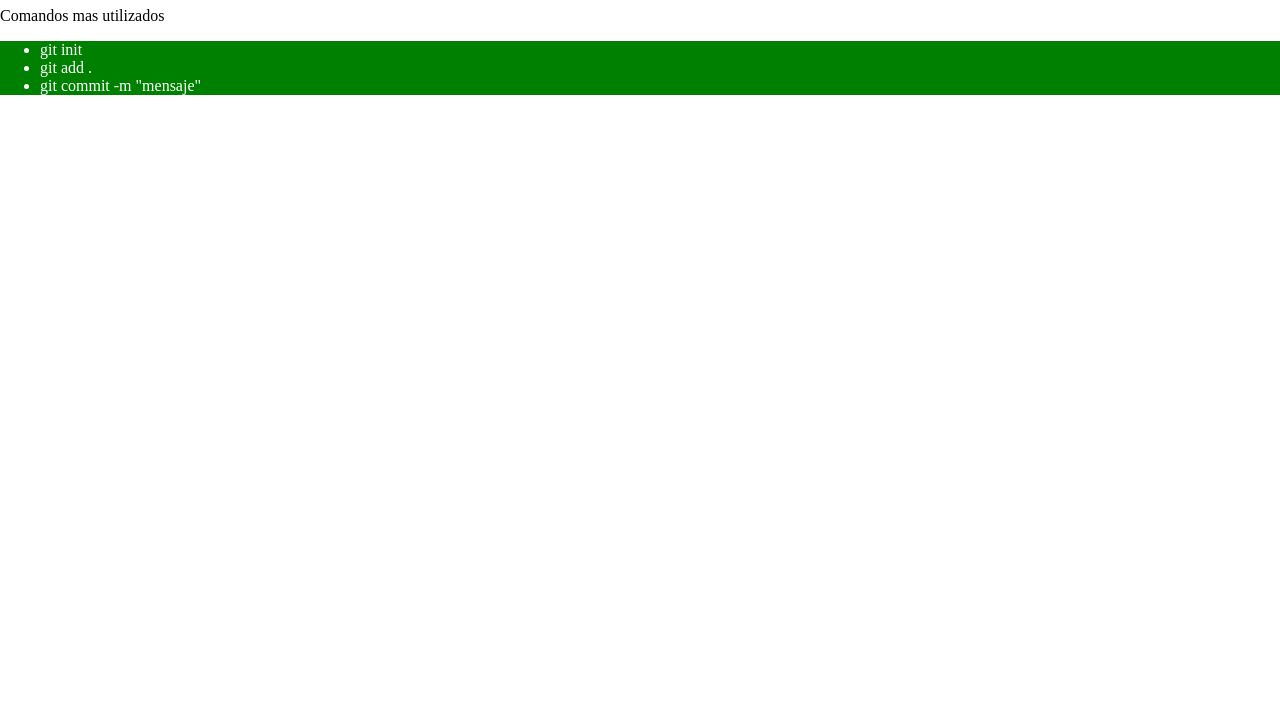
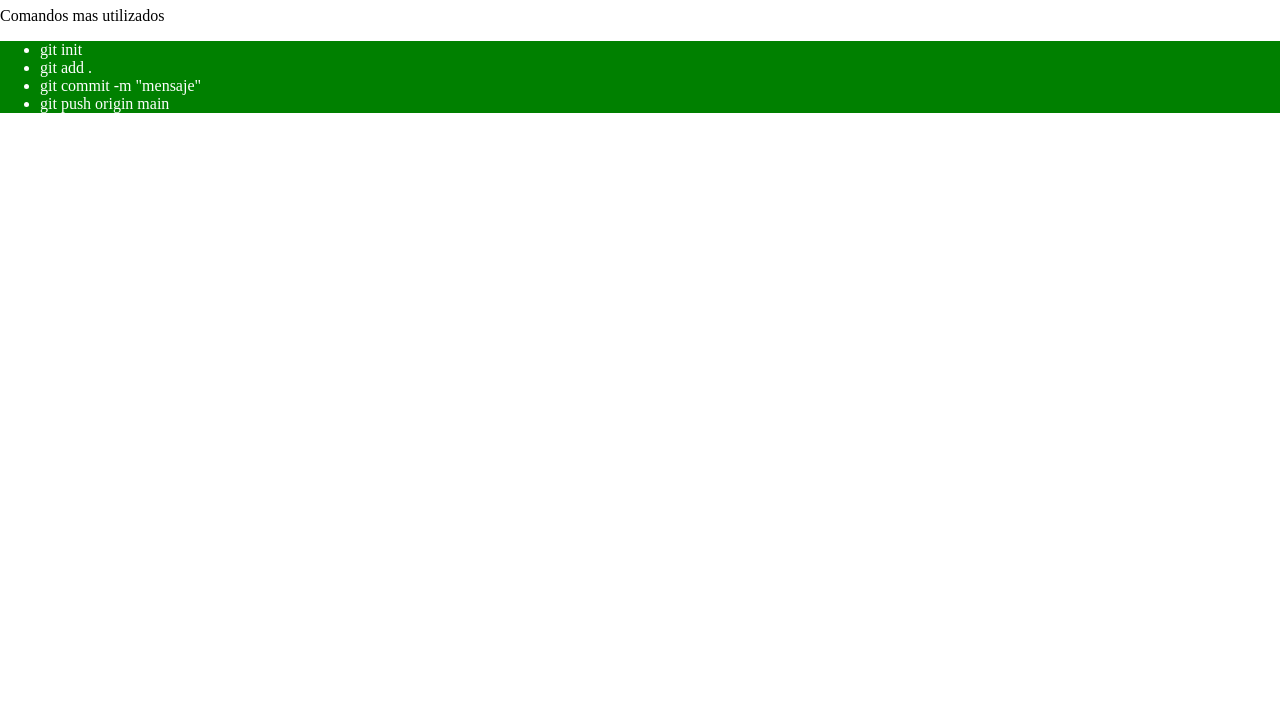
Before and after one commit to AlejandroBonilla/practica_git_0013, a plain HTML site: page index.html in a window 1280 px wide. Shown: the part 73-800 px from the top of the page. Drawn offline with Linux system fonts and the light colour scheme.

Commit message:
agregue informacion de remoto

```diff
--- a/index.html
+++ b/index.html
@@ -14,6 +14,7 @@
         <li>git init</li>
         <li>git add .</li>
         <li>git commit -m "mensaje"</li>
+        <li>git push origin main</li>
     </ul>
 </body>
 </html>
```
